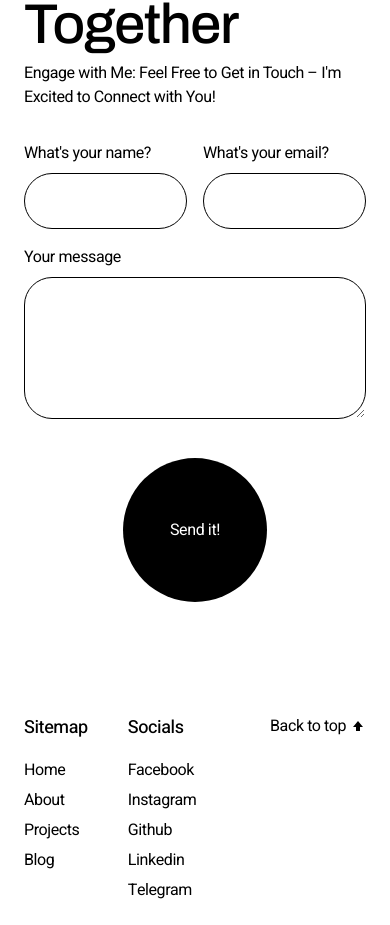
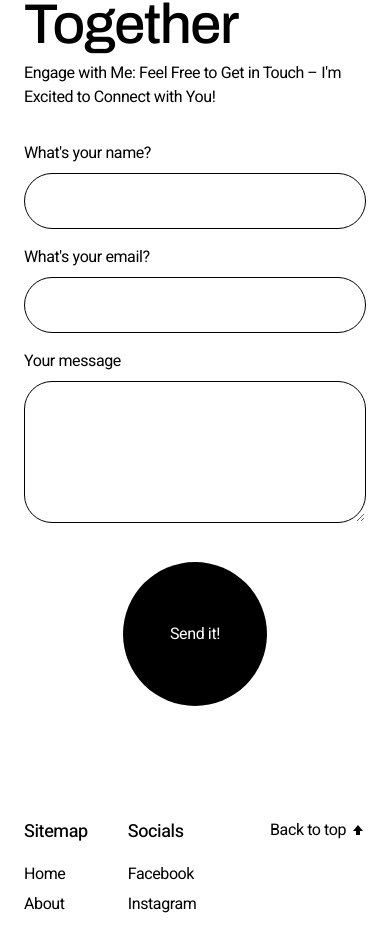
Before and after one commit to zulfianfreza/julianreza.com, a Next.js app: page / in a window 390 px wide. Shown: the part 3634-4559 px from the top of the page. Built offline with nearby package versions, Linux system fonts and the light colour scheme.

Commit message:
update grid responsive in contact form

```diff
--- a/src/components/home/contact.tsx
+++ b/src/components/home/contact.tsx
@@ -33,7 +33,7 @@ export default function Contact() {
         </div>
 
         <div className=" w-full lg:w-[calc(100%/2+72px)]">
-          <div className="grid grid-cols-2 gap-4">
+          <div className="grid grid-cols-1 gap-4 lg:grid-cols-2">
             <div className=" space-y-2">
               <label htmlFor="">What&apos;s your name?</label>
               <input
```
